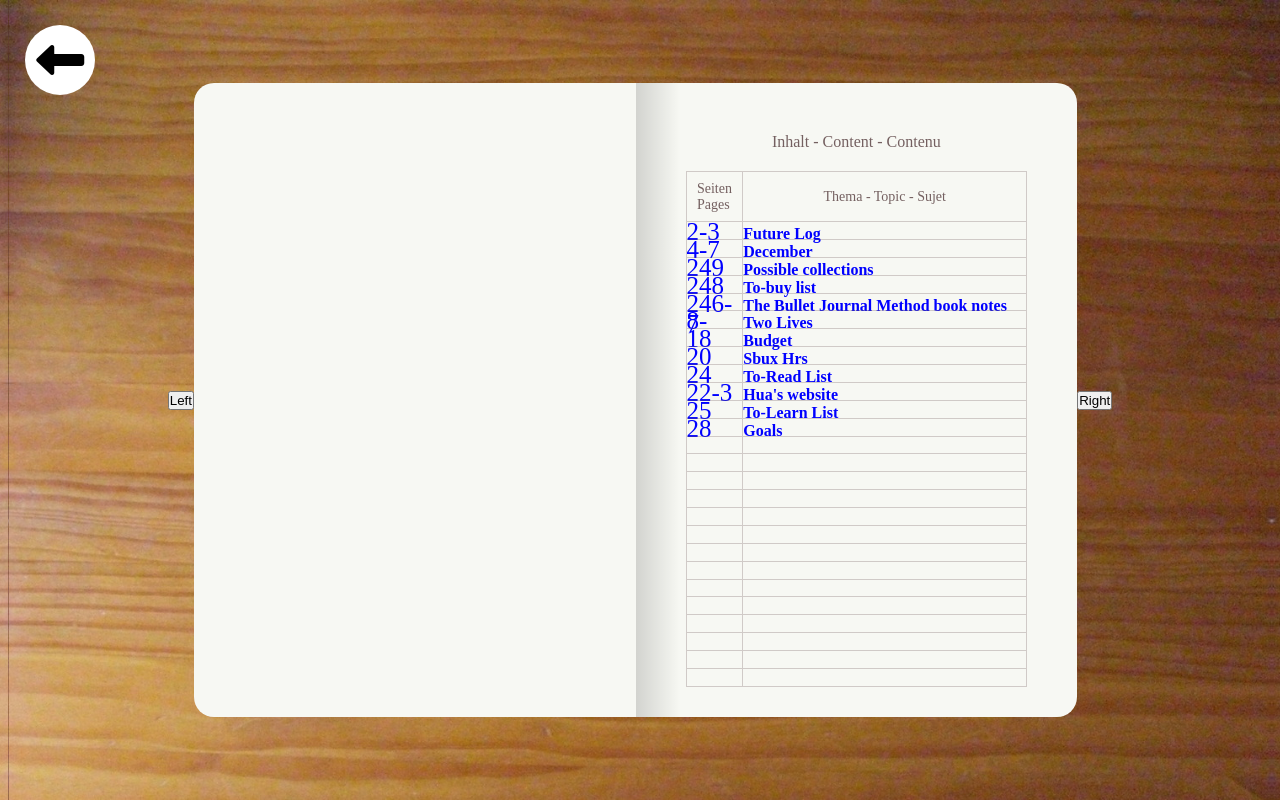
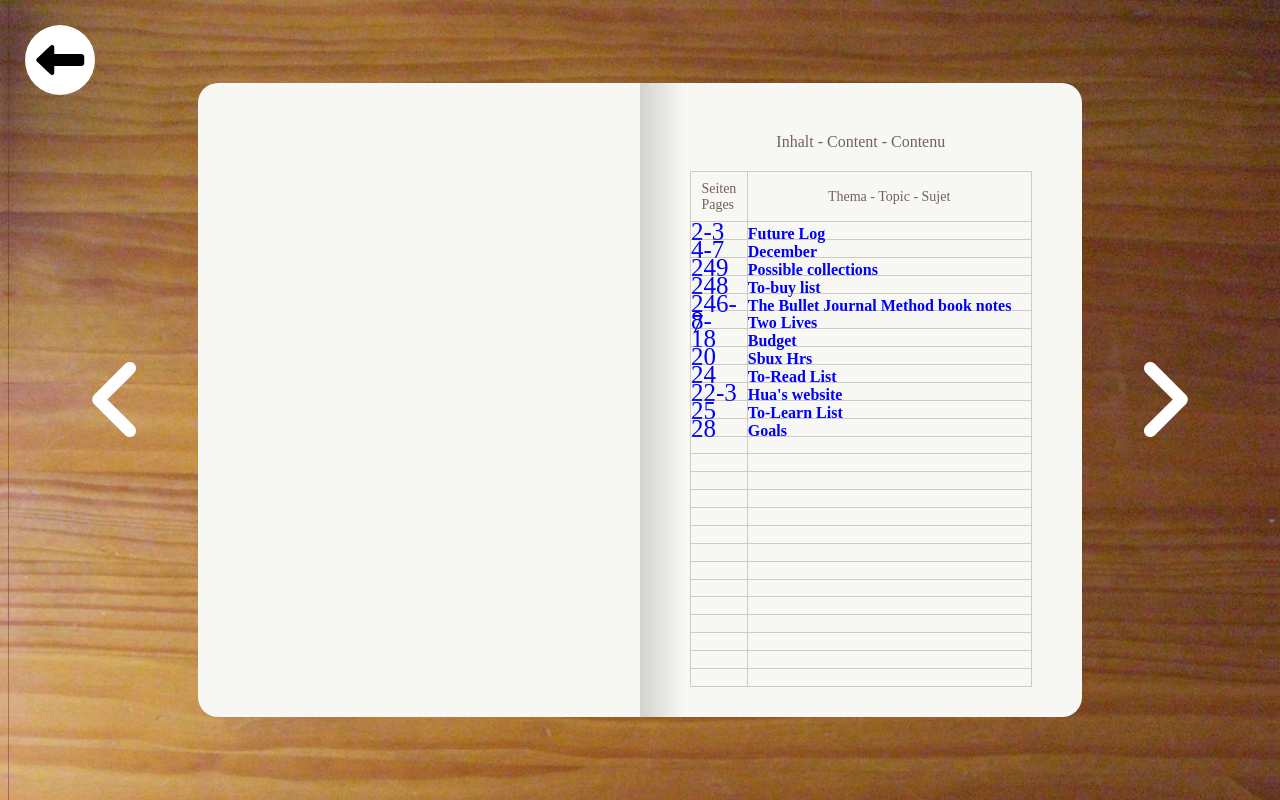
Before and after one commit to sotobry/personal-website-2, a React (Create React App) app in the folder my-app/: page /blog in a window 1280 px wide. Built offline with nearby package versions, Linux system fonts and the light colour scheme; a web font is replaced by a local one.

Commit message:
Creates arrows to turn pages.

```diff
--- a/my-app/src/components/bulletJournal/Journal.js
+++ b/my-app/src/components/bulletJournal/Journal.js
@@ -80,7 +80,6 @@ const journalData = [
 ];
 
 const Journal = () => {
-	// const [pages] = useState([<DottedPage side='left' pageNum={2} />, <DottedPage side='right' pageNum={3} />])
 	const [pages, setPages] = useState(journalData[0]);
 	console.log(pages.leftSide);
 	const { leftSide, rightSide } = pages;
@@ -116,15 +115,21 @@ const Journal = () => {
 	else if (rightSide.type === 'dotted') RightPage = () =>
 		<DottedPage side='right' pageNum={rightSide.pageNum} />;
 
-
+	const ArrowSC = styled.i`
+		font-size: 100px;
+		color: white;
+		margin: 50px;
+	`;
+	const LeftArrow = () =>
+		<ArrowSC className="fas fa-angle-left" onClick={turnPageToLeft} />;
+	const RightArrow = () =>
+		<ArrowSC className="fas fa-angle-right" onClick={turnPageToRight} />;
 	return (
 		<JournalSC>
-			{/* <Page side='left' /> */}
-			{/* <ContentPage side='right' /> */}
-			<button onClick={turnPageToLeft}>Left</button>
+			<LeftArrow />
 			<LeftPage />
 			<RightPage />
-			<button onClick={turnPageToRight}>Right</button>
+			<RightArrow />
 		</JournalSC>
 	);
 };
```
